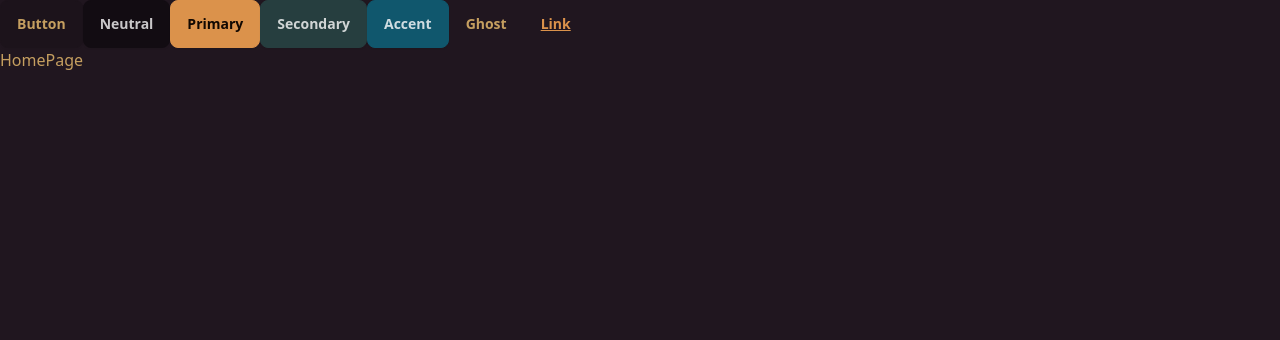
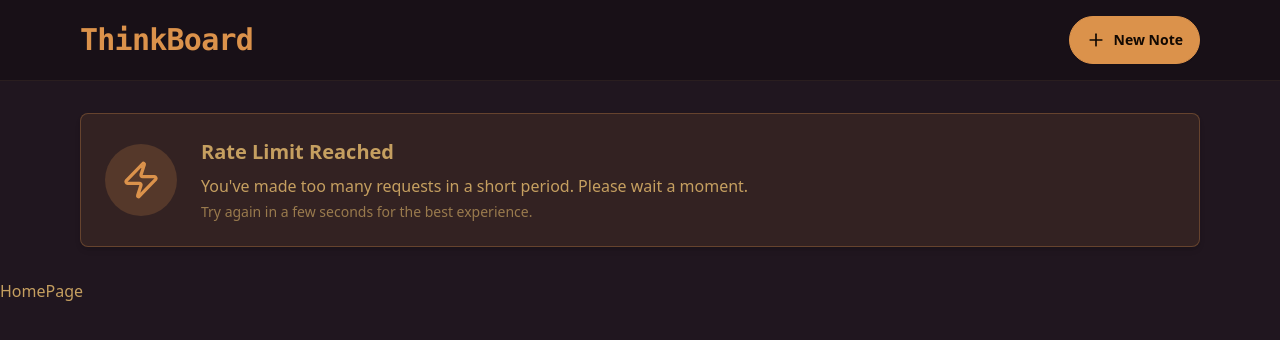
Before and after one commit to findpiyush/mern-thinkboard, a React (Vite) app in the folder frontend/: page / in a window 1280 px wide. Shown: the top 340 px of the page. Built offline with nearby package versions, Linux system fonts and the light colour scheme; no server answers.

Commit message:
[frontend] fetch api

```diff
--- a/frontend/package.json
+++ b/frontend/package.json
@@ -10,6 +10,8 @@
     "preview": "vite preview"
   },
   "dependencies": {
+    "axios": "^1.13.4",
+    "lucide-react": "^0.563.0",
     "react": "^19.1.0",
     "react-dom": "^19.1.0",
     "react-hot-toast": "^2.6.0",
--- a/frontend/src/App.jsx
+++ b/frontend/src/App.jsx
@@ -8,13 +8,6 @@
 const App = () => {
   return (
     <div data-theme="coffee">
-      <button className="btn">Button</button>
-      <button className="btn btn-neutral">Neutral</button>
-      <button className="btn btn-primary">Primary</button>
-      <button className="btn btn-secondary">Secondary</button>
-      <button className="btn btn-accent">Accent</button>
-      <button className="btn btn-ghost">Ghost</button>
-      <button className="btn btn-link">Link</button>
       <Routes>
         <Route path="/" element={<HomePage />} />
         <Route path="/create" element={<CreatePage />} />
--- /dev/null
+++ b/frontend/src/components/Navbar.jsx
@@ -0,0 +1,25 @@
+import React from "react";
+import { Link } from "react-router";
+import { PlusIcon } from "lucide-react";
+
+const Navbar = () => {
+  return (
+    <header className="bg-base-300 border-b border-base-content/10">
+      <div className="mx-auto max-w-6xl p-4">
+        <div className="flex items-center justify-between">
+          <h1 className="text-3xl font-bold text-primary font-mono tracking-tight">
+            ThinkBoard
+          </h1>
+          <div className="flex items-center gap-4">
+            <Link to={"/create"} className="btn btn-primary rounded-full ">
+              <PlusIcon className="size-5" />
+              <span>New Note</span>
+            </Link>
+          </div>
+        </div>
+      </div>
+    </header>
+  );
+};
+
+export default Navbar;
--- /dev/null
+++ b/frontend/src/components/RateLimitedUI.jsx
@@ -0,0 +1,30 @@
+import { ZapIcon } from "lucide-react";
+
+const RateLimitedUI = () => {
+  return (
+    <div className="max-w-6xl mx-auto px-4 py-8">
+      <div className="bg-primary/10 border border-primary/30 rounded-lg shadow-md">
+        <div className="flex flex-col md:flex-row items-center p-6">
+          <div className="flex-shrink-0 bg-primary/20 p-4 rounded-full mb-4 md:mb-0 md:mr-6">
+            <ZapIcon className="size-10 text-primary" />
+          </div>
+
+          <div className="flex-1 text-center md:text-left">
+            <h3 className="text-xl font-bold mb-2">Rate Limit Reached</h3>
+
+            <p className="text-base-content mb-1">
+              You've made too many requests in a short period. Please wait a
+              moment.
+            </p>
+
+            <p className="text-sm text-base-content/70">
+              Try again in a few seconds for the best experience.
+            </p>
+          </div>
+        </div>
+      </div>
+    </div>
+  );
+};
+
+export default RateLimitedUI;
--- a/frontend/src/pages/HomePage.jsx
+++ b/frontend/src/pages/HomePage.jsx
@@ -1,7 +1,35 @@
 import React from "react";
+import { useState } from "react";
+import { useEffect } from "react";
+import Navbar from "../components/Navbar";
+import RateLimitedUI from "../components/RateLimitedUI";
 
 const HomePage = () => {
-  return <div>HomePage</div>;
+  const [isRateLimited, setIsRateLimited] = useState(true);
+  const [notes, setNotes] = useState([]);
+  const [loading, setLoading] = useState(true);
+
+  useEffect(() => {
+    const fetchNotes = async () => {
+      try {
+        const res = await fetch("http://localhost:5001/api/notes");
+        const data = await res.json();
+        console.log(data);
+      } catch (error) {
+        console.log("Error fetching notes");
+      }
+    };
+
+    fetchNotes();
+  }, []);
+
+  return (
+    <div className="min-h-screen">
+      <Navbar />
+      {isRateLimited && <RateLimitedUI />}
+      HomePage
+    </div>
+  );
 };
 
 export default HomePage;
```
Also changed, not shown: 1 other file (tests, documents, lock files or other folders).
